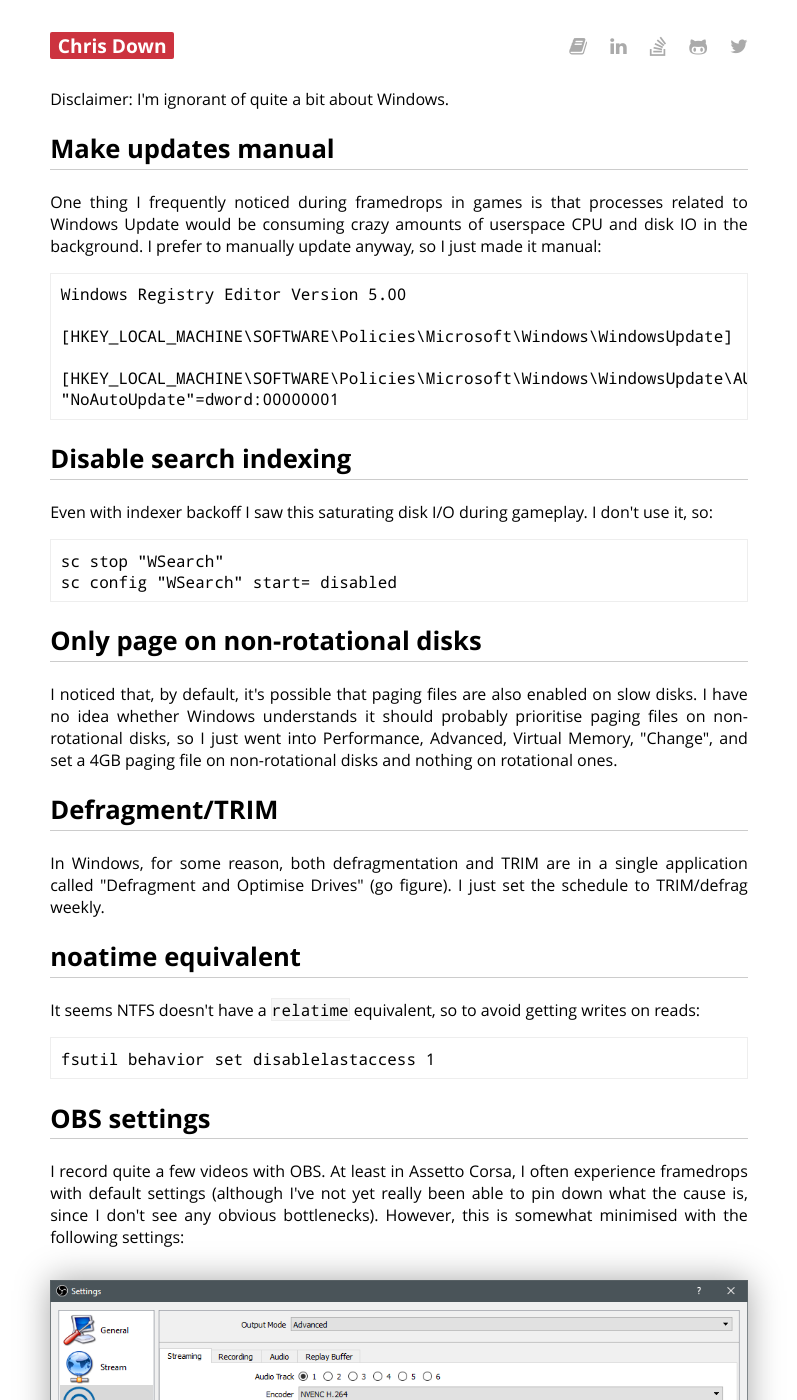
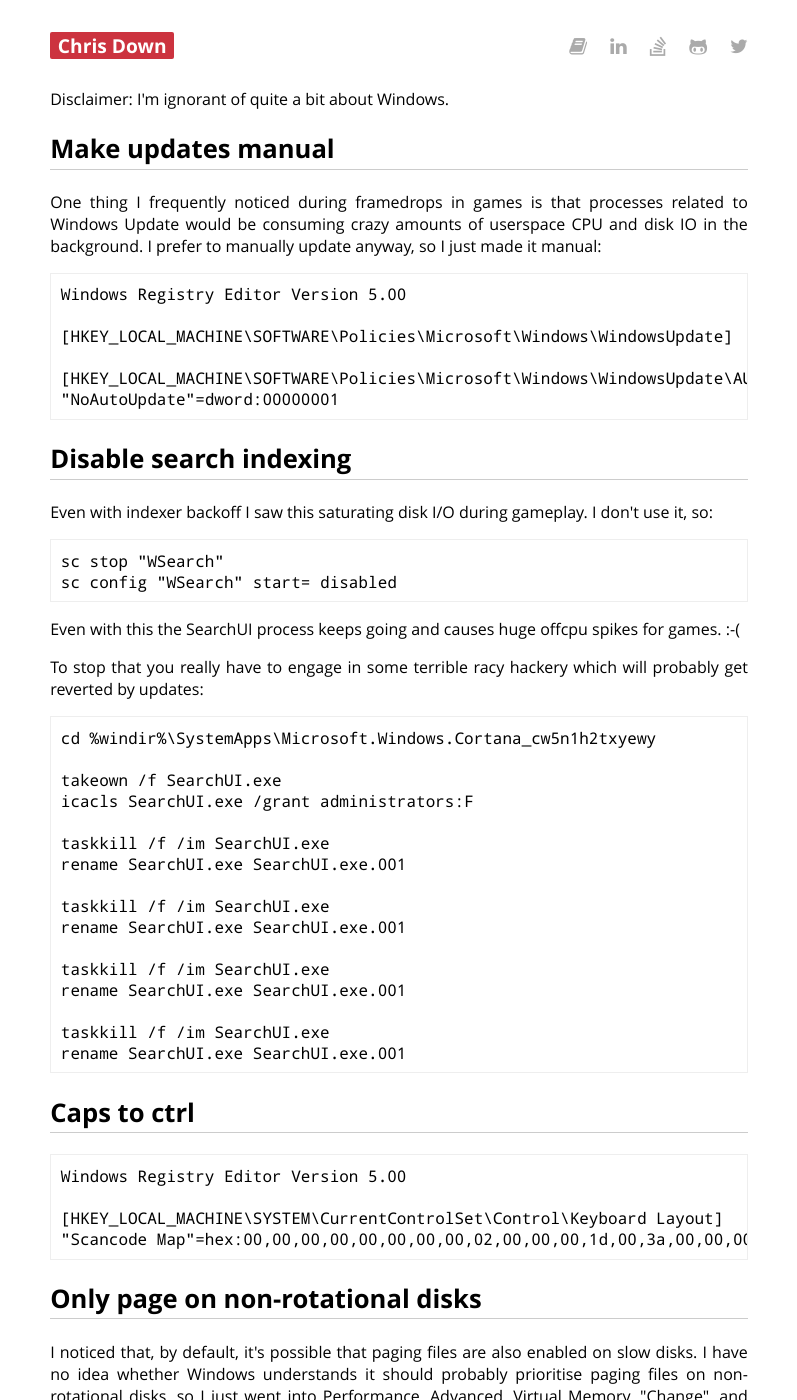
Before and after one commit to cdown/chrisdown.name, a Jekyll site: the page built from windows.md, in a window 1280 px wide and 1400 px high. Shown: the whole window, without its empty margins (241-1038 px from the left). Built offline with Jekyll 4.4.1, drawn with Linux system fonts in a browser that asks for light colours.

Commit message:
windows: Add SearchUI and caps lock info

```diff
--- a/windows.md
+++ b/windows.md
@@ -26,6 +26,36 @@ don't use it, so:
 
     sc stop "WSearch"
     sc config "WSearch" start= disabled
+
+Even with this the SearchUI process keeps going and causes huge offcpu spikes
+for games. :-(
+
+To stop that you really have to engage in some terrible racy hackery which will
+probably get reverted by updates:
+
+    cd %windir%\SystemApps\Microsoft.Windows.Cortana_cw5n1h2txyewy
+
+    takeown /f SearchUI.exe
+    icacls SearchUI.exe /grant administrators:F
+
+    taskkill /f /im SearchUI.exe
+    rename SearchUI.exe SearchUI.exe.001
+
+    taskkill /f /im SearchUI.exe
+    rename SearchUI.exe SearchUI.exe.001
+
+    taskkill /f /im SearchUI.exe
+    rename SearchUI.exe SearchUI.exe.001
+
+    taskkill /f /im SearchUI.exe
+    rename SearchUI.exe SearchUI.exe.001
+
+## Caps to ctrl
+
+    Windows Registry Editor Version 5.00
+
+    [HKEY_LOCAL_MACHINE\SYSTEM\CurrentControlSet\Control\Keyboard Layout]
+    "Scancode Map"=hex:00,00,00,00,00,00,00,00,02,00,00,00,1d,00,3a,00,00,00,00,00
 
 ## Only page on non-rotational disks
 
```
